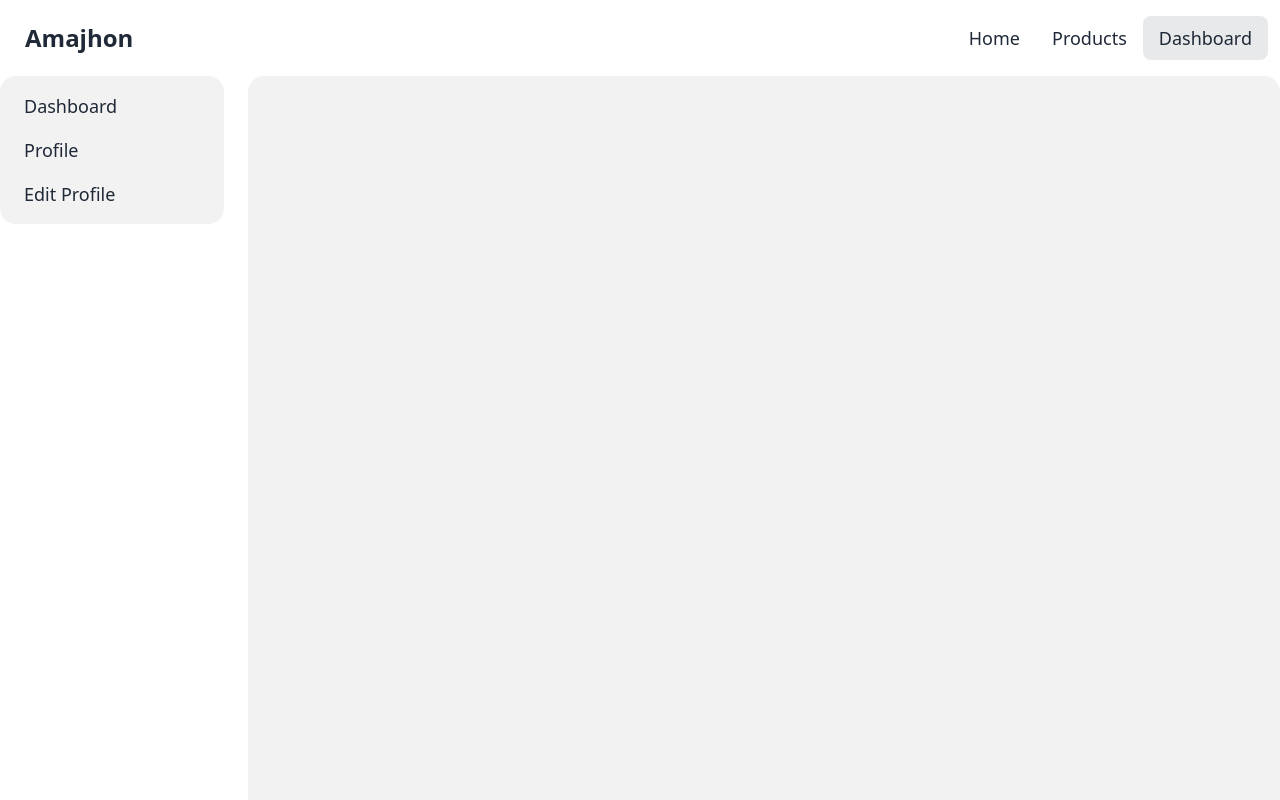
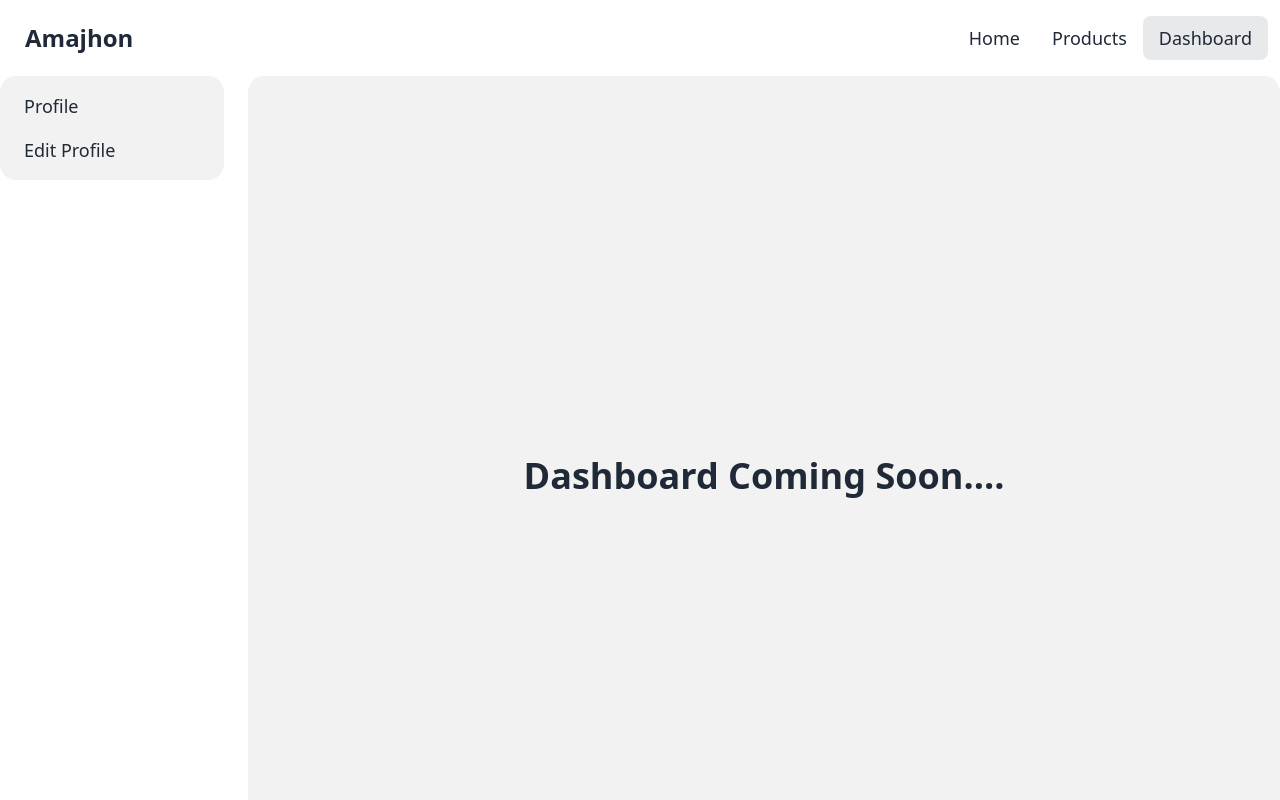
Before and after one commit to Shohanojjaman/amajhon-project, a React (Vite) app: page /dashboard in a window 1280 px wide. Shown: the top 800 px of the page. Built offline with nearby package versions, Linux system fonts and the light colour scheme.

Commit message:
Created Coming soon page components.

```diff
--- /dev/null
+++ b/src/components/ComingSoon/ComingSoon.jsx
@@ -0,0 +1,14 @@
+import PropTypes from 'prop-types';
+
+const ComingSoon = ({ page }) => {
+  return (
+    <div>
+      <h4 className='text-4xl font-semibold'>{page} Coming Soon....</h4>
+    </div>
+  );
+};
+
+ComingSoon.propTypes = {
+  page: PropTypes.string.isRequired,
+};
+export default ComingSoon;
--- a/src/components/Layouts/DashboardLayout.jsx
+++ b/src/components/Layouts/DashboardLayout.jsx
@@ -5,15 +5,6 @@ const DashboardLayout = () => {
     <div className="container mx-auto max-sm:px-5 flex gap-6">
       <nav>
         <ul className="menu bg-base-200 w-56 rounded-box">
-          <li>
-            <NavLink
-              to="/dashboard/home"
-              className={({ isActive, isPending }) =>
-                (isPending ? 'pending' : isActive ? 'active-btn lg:text-lg' : '') || `text-base lg:text-lg`
-              }>
-              Dashboard
-            </NavLink>
-          </li>
           <li>
             <NavLink
               to="/dashboard/profile"
```
Also changed, not shown: src/routes/MainRoutes.jsx (+5 -4 lines).
